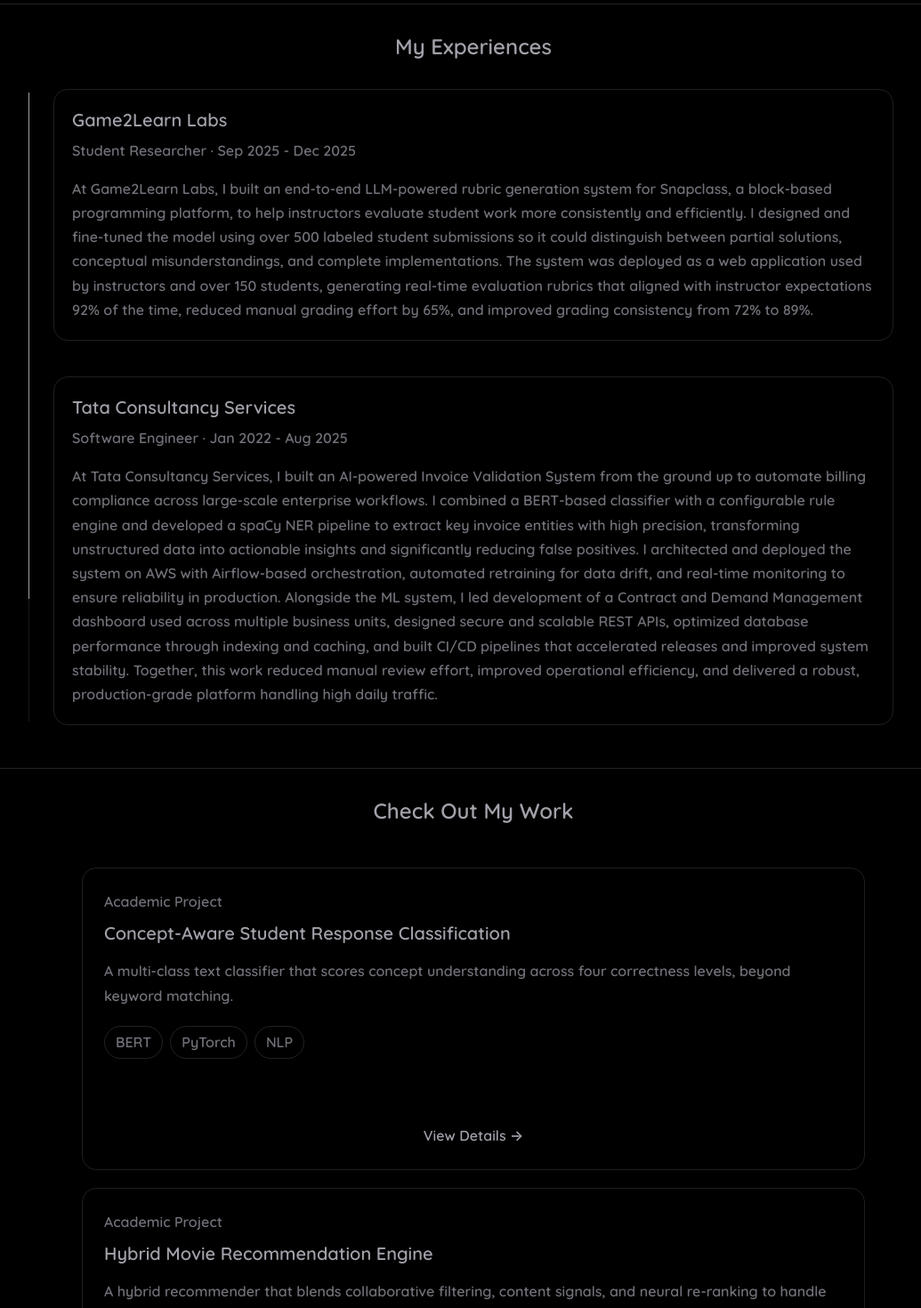
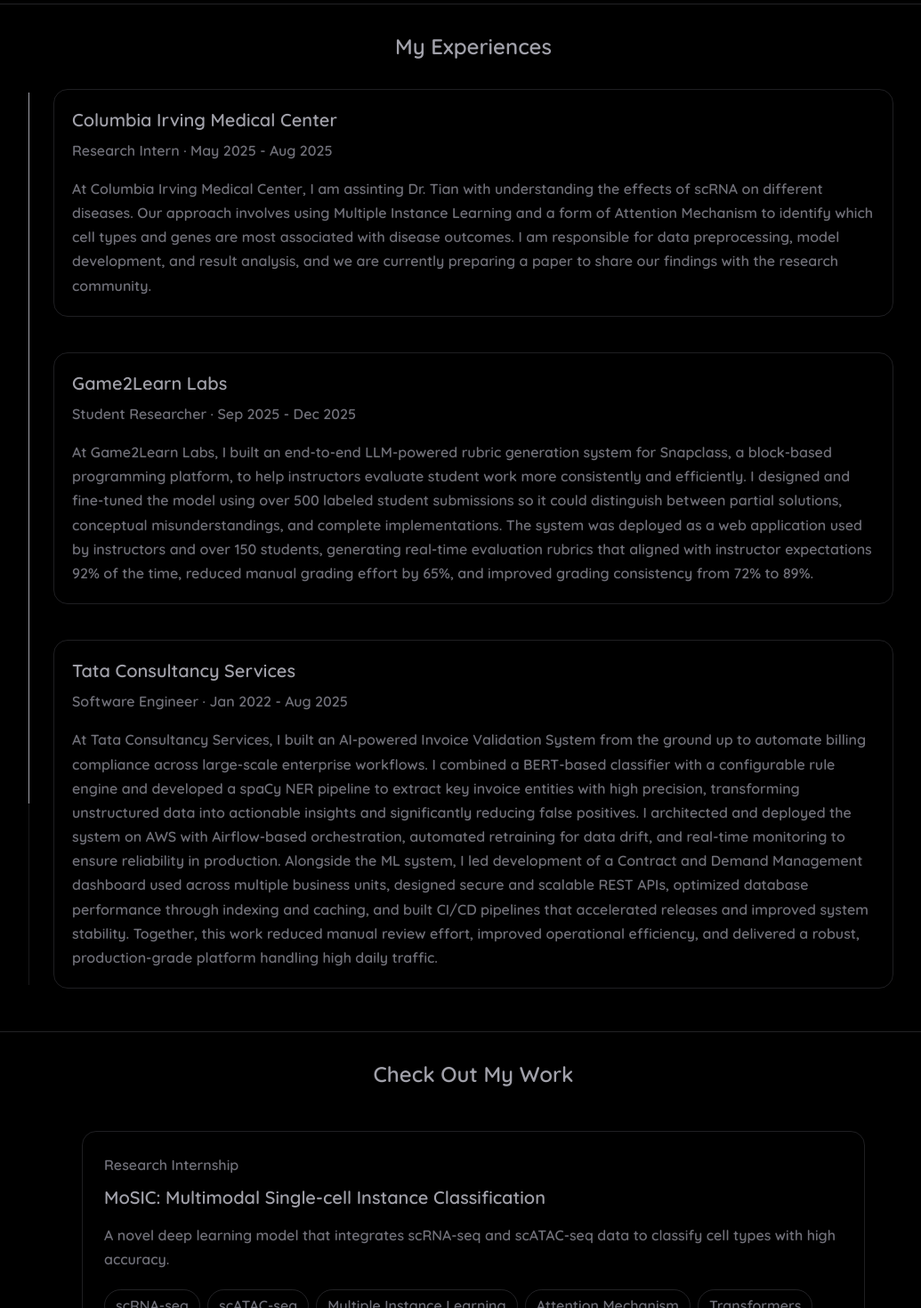
Before and after one commit to yashdive/me, a React (Vite) app: page / in a window 1280 px wide. Shown: the part 1460-2930 px from the top of the page at 89% size, without its empty margins (108-1143 px from the left). Built offline with nearby package versions, Linux system fonts and the light colour scheme; the HTML template or start-up script is replaced by a standard one.

Commit message:
research intern update

```diff
--- a/src/App.jsx
+++ b/src/App.jsx
@@ -19,6 +19,12 @@
 
 const experiences = [
   {
+    company: 'Columbia Irving Medical Center',
+    role: 'Research Intern',
+    dates: 'May 2025 - Aug 2025',
+    summary: 'At Columbia Irving Medical Center, I am assinting Dr. Tian with understanding the effects of scRNA on different diseases. Our approach involves using Multiple Instance Learning and a form of Attention Mechanism to identify which cell types and genes are most associated with disease outcomes. I am responsible for data preprocessing, model development, and result analysis, and we are currently preparing a paper to share our findings with the research community.'
+  },
+  {
     company: 'Game2Learn Labs',
     role: 'Student Researcher',
     dates: 'Sep 2025 - Dec 2025',
@@ -35,6 +41,13 @@
 ];
 
 const works = [
+  {
+    slug: 'multimodal-single-cell-instance-classification',
+    title: 'MoSIC: Multimodal Single-cell Instance Classification',
+    period: 'Research Internship',
+    description:'A novel deep learning model that integrates scRNA-seq and scATAC-seq data to classify cell types with high accuracy.',
+    tags: ['scRNA-seq', 'scATAC-seq', 'Multiple Instance Learning','Attention Mechanism', 'Transformers'],
+  },
   {
     slug: 'concept-aware-student-response-classification',
     title: 'Concept-Aware Student Response Classification',
```
